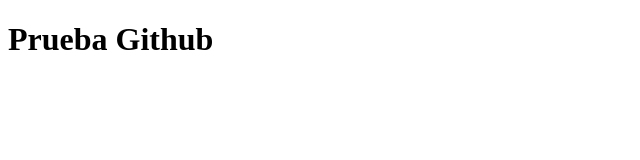
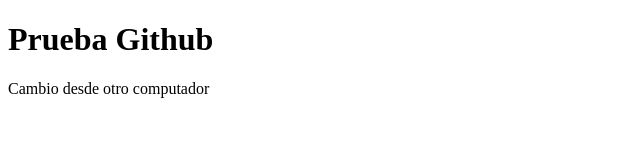
Before and after one commit to QuimeraKoke/clase_8, a plain HTML site: page index.html in a window 1280 px wide. Shown: the whole page, without its empty margins (0-640 px from the left). Drawn offline with Linux system fonts and the light colour scheme.

Commit message:
Update index.html

```diff
--- a/index.html
+++ b/index.html
@@ -7,6 +7,7 @@
 </head>
 <body>
     <h1>Prueba Github</h1>
+    <p>Cambio desde otro computador</p>
 
 </body>
 </html>
```
